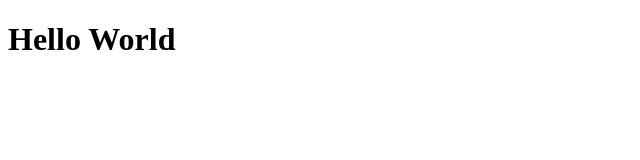
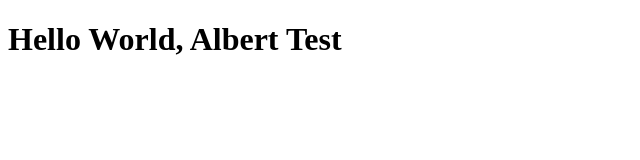
Before and after one commit to Silvester478/latihan, a plain HTML site: page index.html in a window 1280 px wide. Shown: the whole page, without its empty margins (0-640 px from the left). Drawn offline with Linux system fonts and the light colour scheme.

Commit message:
Ubah Isi H1

```diff
--- a/index.html
+++ b/index.html
@@ -9,7 +9,7 @@
 <body>
     <div>
         <h1>
-            Hello World
+            Hello World, Albert Test
         </h1>
     </div>
 </body>
```
